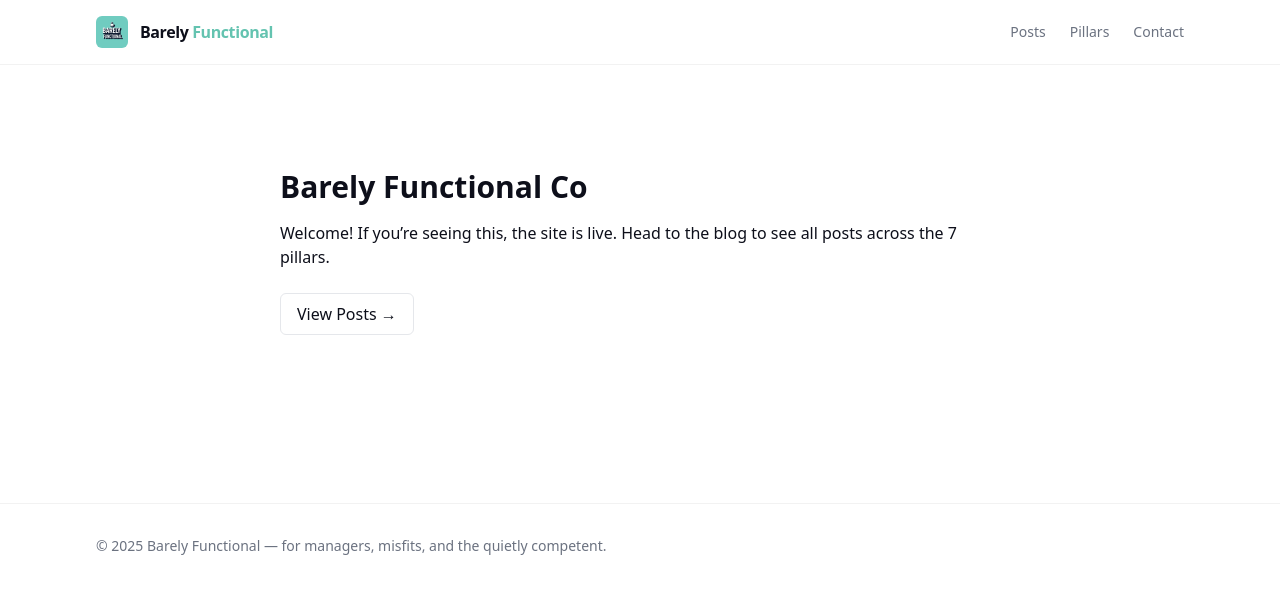
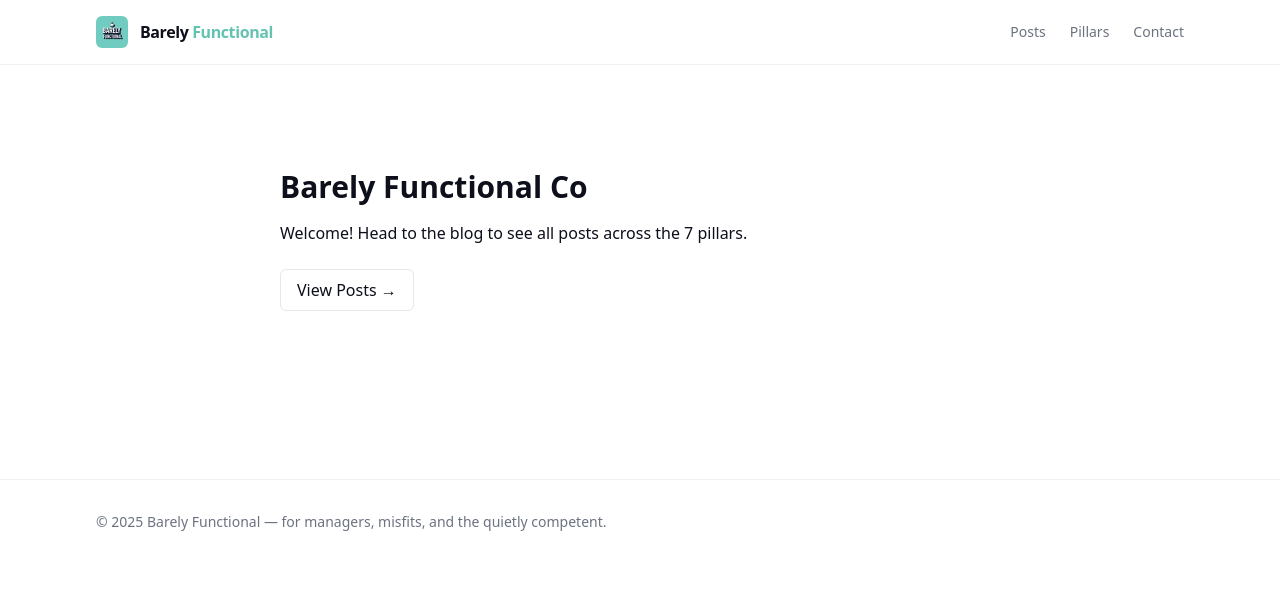
Before and after one commit to B2BContent/barelyfunctional-frontend, a Next.js app: page / in a window 1280 px wide. Shown: the top 594 px of the page. Built offline with nearby package versions, Linux system fonts and the light colour scheme.

Commit message:
feat: simple static homepage

```diff
--- a/app/page.tsx
+++ b/app/page.tsx
@@ -1,18 +1,11 @@
-// app/page.tsx
 import Link from "next/link";
 
 export default function Home() {
   return (
     <main className="mx-auto max-w-3xl px-6 py-16">
       <h1 className="text-3xl font-bold mb-4">Barely Functional Co</h1>
-      <p className="mb-6">
-        Welcome! If you’re seeing this, the site is live. Head to the blog to see
-        all posts across the 7 pillars.
-      </p>
-      <Link
-        href="/posts"
-        className="inline-block rounded-md border px-4 py-2 hover:bg-gray-50"
-      >
+      <p className="mb-6">Welcome! Head to the blog to see all posts across the 7 pillars.</p>
+      <Link href="/posts" className="inline-block rounded-md border px-4 py-2 hover:bg-gray-50">
         View Posts →
       </Link>
     </main>
```
